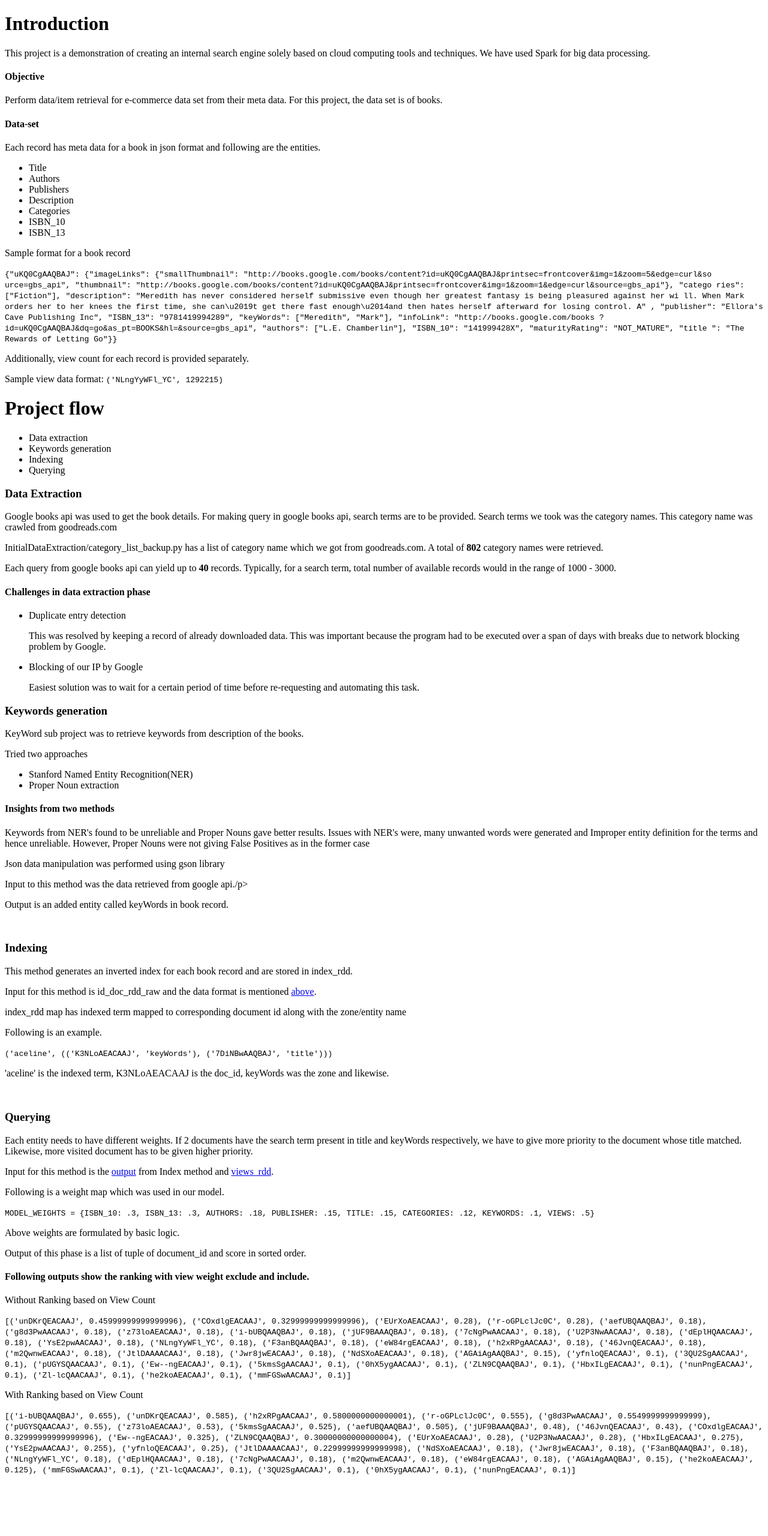
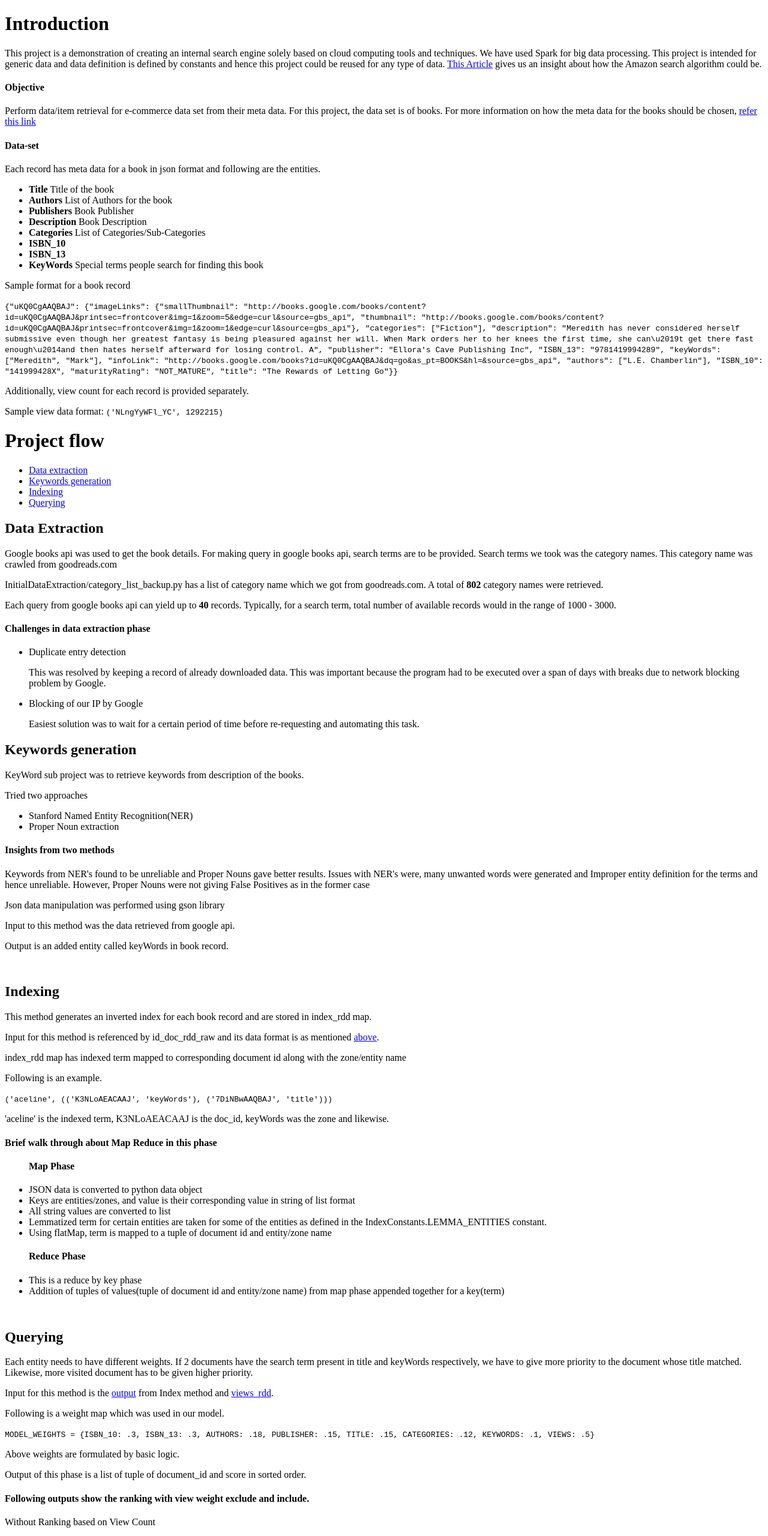
Before and after one commit to bharathramh92/DocSearch, a plain HTML site: page index.html in a window 1280 px wide. Shown: the top 2560 px of the page at 60% size. Before the commit the page ends 2466 px from the top, so only its background shows below. Drawn offline with Linux system fonts and the light colour scheme.

Commit message:
extensive documentatino

```diff
--- a/index.html
+++ b/index.html
@@ -7,41 +7,41 @@
 <body>
 <h1>Introduction</h1>
 <p>This project is a demonstration of creating an internal search engine solely based on cloud computing
-    tools and techniques. We have used Spark for big data processing.</p>
+    tools and techniques. We have used Spark for big data processing. This project is intended for generic
+    data and data definition is defined by constants and hence this project could be reused for any type
+    of data. <a href="http://startupbros.com/rank-amazon/">This Article</a> gives us an insight about how
+    the Amazon search algorithm could be.</p>
 <h4>Objective</h4>
 <p>Perform data/item retrieval for e-commerce data set from their meta data. For this project, the data set
-is of books.</p>
+is of books. For more information on how the meta data for the books should be chosen,
+    <a href="http://www.thebookdesigner.com/2012/05/self-publishing-basics-introduction-to-metadata/">refer
+        this link</a></p>
 <h4 id="dataset">Data-set</h4>
 Each record has meta data for a book in json format and following are the entities.
 <ul>
-    <li>Title</li>
-    <li>Authors</li>
-    <li>Publishers</li>
-    <li>Description</li>
-    <li>Categories</li>
-    <li>ISBN_10</li>
-    <li>ISBN_13</li>
+    <li><b>Title</b> Title of the book</li>
+    <li><b>Authors</b> List of Authors for the book  </li>
+    <li><b>Publishers</b> Book Publisher  </li>
+    <li><b>Description</b> Book Description </li>
+    <li><b>Categories</b> List of Categories/Sub-Categories </li>
+    <li><b>ISBN_10</b>  </li>
+    <li><b>ISBN_13</b>   </li>
+    <li><b>KeyWords</b> Special terms people search for finding this book </li>
 </ul>
 <p>Sample format for a book record</p>
-<p><code>{"uKQ0CgAAQBAJ": {"imageLinks": {"smallThumbnail": "http://books.google.com/books/content?id=uKQ0CgAAQBAJ&printsec=frontcover&img=1&zoom=5&edge=curl&so
-urce=gbs_api", "thumbnail": "http://books.google.com/books/content?id=uKQ0CgAAQBAJ&printsec=frontcover&img=1&zoom=1&edge=curl&source=gbs_api"}, "catego
-ries": ["Fiction"], "description": "Meredith has never considered herself submissive even though her greatest fantasy is being pleasured against her wi
-ll. When Mark orders her to her knees the first time, she can\u2019t get there fast enough\u2014and then hates herself afterward for losing control. A"
-, "publisher": "Ellora's Cave Publishing Inc", "ISBN_13": "9781419994289", "keyWords": ["Meredith", "Mark"], "infoLink": "http://books.google.com/books
-?id=uKQ0CgAAQBAJ&dq=go&as_pt=BOOKS&hl=&source=gbs_api", "authors": ["L.E. Chamberlin"], "ISBN_10": "141999428X", "maturityRating": "NOT_MATURE", "title
-": "The Rewards of Letting Go"}}</code></p>
+<p><code>{"uKQ0CgAAQBAJ": {"imageLinks": {"smallThumbnail": "http://books.google.com/books/content?id=uKQ0CgAAQBAJ&printsec=frontcover&img=1&zoom=5&edge=curl&source=gbs_api", "thumbnail": "http://books.google.com/books/content?id=uKQ0CgAAQBAJ&printsec=frontcover&img=1&zoom=1&edge=curl&source=gbs_api"}, "categories": ["Fiction"], "description": "Meredith has never considered herself submissive even though her greatest fantasy is being pleasured against her will. When Mark orders her to her knees the first time, she can\u2019t get there fast enough\u2014and then hates herself afterward for losing control. A", "publisher": "Ellora's Cave Publishing Inc", "ISBN_13": "9781419994289", "keyWords": ["Meredith", "Mark"], "infoLink": "http://books.google.com/books?id=uKQ0CgAAQBAJ&dq=go&as_pt=BOOKS&hl=&source=gbs_api", "authors": ["L.E. Chamberlin"], "ISBN_10": "141999428X", "maturityRating": "NOT_MATURE", "title": "The Rewards of Letting Go"}}</code></p>
 
 <p id="views_rdd">Additionally, view count for each record is provided separately.</p>
 <p>Sample view data format: <code>('NLngYyWFl_YC', 1292215)</code></p>
 <p></p>
 <h1>Project flow</h1>
 <ul>
-    <li>Data extraction</li>
-    <li>Keywords generation</li>
-    <li>Indexing</li>
-    <li>Querying</li>
+    <li><a href="#data_extraction">Data extraction</a></li>
+    <li><a href="#key_gen">Keywords generation</a></li>
+    <li><a href="#index_gen">Indexing</a></li>
+    <li><a href="#query_gen">Querying</a></li>
 </ul>
-<h3>Data Extraction</h3>
+<h2 id="data_extraction">Data Extraction</h2>
 <p>
     Google books api was used to get the book details. For making query in google books api, search terms are to
     be provided. Search terms we took was the category names. This category name was crawled from goodreads.com
@@ -69,7 +69,7 @@ ll. When Mark orders her to her knees the first time, she can\u2019t get there f
     </li>
 </ul>
 
-<h3>Keywords generation</h3>
+<h2 id="key_gen">Keywords generation</h2>
 
 <p>KeyWord sub project was to retrieve keywords from description of the books.</p>
 <p>Tried two approaches</p>
@@ -84,20 +84,32 @@ ll. When Mark orders her to her knees the first time, she can\u2019t get there f
 </p>
 
 <p>Json data manipulation was performed using gson library</p>
-<p>Input to this method was the data retrieved from google api./p>
+<p>Input to this method was the data retrieved from google api.</p>
 <p>Output is an added entity called keyWords in book record.</p>
 
 <br/>
-<h3>Indexing</h3>
-<p>This method generates an inverted index for each book record and are stored in index_rdd.</p>
-<p>Input for this method is id_doc_rdd_raw and the data format is mentioned <a href="#dataset">above</a>.</p>
+<h2 id="index_gen">Indexing</h2>
+<p>This method generates an inverted index for each book record and are stored in index_rdd map.</p>
+<p>Input for this method is referenced by id_doc_rdd_raw and its data format is as mentioned <a href="#dataset">above</a>.</p>
 <p>index_rdd map has indexed term mapped to corresponding document id along with the zone/entity name</p>
 <p>Following is an example.</p>
 <p id="index_rdd"><code>('aceline', (('K3NLoAEACAAJ', 'keyWords'), ('7DiNBwAAQBAJ', 'title')))</code></p>
 <p>'aceline' is the indexed term, K3NLoAEACAAJ is the doc_id, keyWords was the zone and likewise.</p>
-
+<h4>Brief walk through about Map Reduce in this phase</h4>
+<ul> <h4>Map Phase</h4>
+    <li>JSON data is converted to python data object </li>
+    <li>Keys are entities/zones, and value is their corresponding value in string of list format</li>
+    <li>All string values are converted to list</li>
+    <li>Lemmatized term for certain entities are taken for some of the entities as defined
+        in the IndexConstants.LEMMA_ENTITIES constant. </li>
+    <li>Using flatMap, term is mapped to a tuple of document id and entity/zone name</li>
+    <h4>Reduce Phase</h4>
+    <li>This is a reduce by key phase</li>
+    <li>Addition of tuples of values(tuple of document id and entity/zone name) from map phase appended together
+        for a key(term)</li>
+</ul>
 <br/>
-<h3>Querying</h3>
+<h2 id="query_gen">Querying</h2>
 <p>Each entity needs to have different weights. If 2 documents have the search term present in title and keyWords
     respectively, we have to give more priority to the document whose title matched.
     Likewise, more visited document has to be given higher priority.</p>
@@ -118,5 +130,23 @@ ll. When Mark orders her to her knees the first time, she can\u2019t get there f
 <p>With Ranking based on View Count</p>
 <code>[('i-bUBQAAQBAJ', 0.655), ('unDKrQEACAAJ', 0.585), ('h2xRPgAACAAJ', 0.5800000000000001), ('r-oGPLclJc0C', 0.555), ('g8d3PwAACAAJ', 0.5549999999999999), ('pUGYSQAACAAJ', 0.55), ('z73loAEACAAJ', 0.53), ('5kmsSgAACAAJ', 0.525), ('aefUBQAAQBAJ', 0.505), ('jUF9BAAAQBAJ', 0.48), ('46JvnQEACAAJ', 0.43), ('COxdlgEACAAJ', 0.32999999999999996), ('Ew--ngEACAAJ', 0.325), ('ZLN9CQAAQBAJ', 0.30000000000000004), ('EUrXoAEACAAJ', 0.28), ('U2P3NwAACAAJ', 0.28), ('HbxILgEACAAJ', 0.275), ('YsE2pwAACAAJ', 0.255), ('yfnloQEACAAJ', 0.25), ('JtlDAAAACAAJ', 0.22999999999999998), ('NdSXoAEACAAJ', 0.18), ('Jwr8jwEACAAJ', 0.18), ('F3anBQAAQBAJ', 0.18), ('NLngYyWFl_YC', 0.18), ('dEplHQAACAAJ', 0.18), ('7cNgPwAACAAJ', 0.18), ('m2QwnwEACAAJ', 0.18), ('eW84rgEACAAJ', 0.18), ('AGAiAgAAQBAJ', 0.15), ('he2koAEACAAJ', 0.125), ('mmFGSwAACAAJ', 0.1), ('Zl-lcQAACAAJ', 0.1), ('3QU2SgAACAAJ', 0.1), ('0hX5ygAACAAJ', 0.1), ('nunPngEACAAJ', 0.1)]</code>
 
+<h4>Brief walk through about filter phase</h4>
+<ul>
+    <li>Each query term is separated by whitespace</li>
+    <li>One's with hiphen are taken as a special case. If the splits for this case are numbers, hiphen
+    is removed and combined together. If the splits are alphanumeric, each split is taken separately</li>
+    <li>Lemma for each term is taken as well in search list</li>
+    <li>Basic filter method where a term is there in a line or not is performed.
+        From this output, document list for each term is mapped.</li>
+    <li>Using the key:documents map, "and" operation is performed between all terms</li>
+    <li>From the AND result, view count for those documents are taken and ranked</li>
+    <li>For each term, maximum weighed zone is taken for the document while calculating rank scores.
+    eg: For a document, if the term algorithm is present in title and keyword, from our model,
+        title is most valued term. Hence for that document, and the term algorithm, title's zone weight
+        is taken. </li>
+    <li>Sum of the weights for all the terms in a document is computed.</li>
+    <li>Sorting of above result in descending order gives final rank</li>
+
+</ul>
 </body>
 </html>
```
